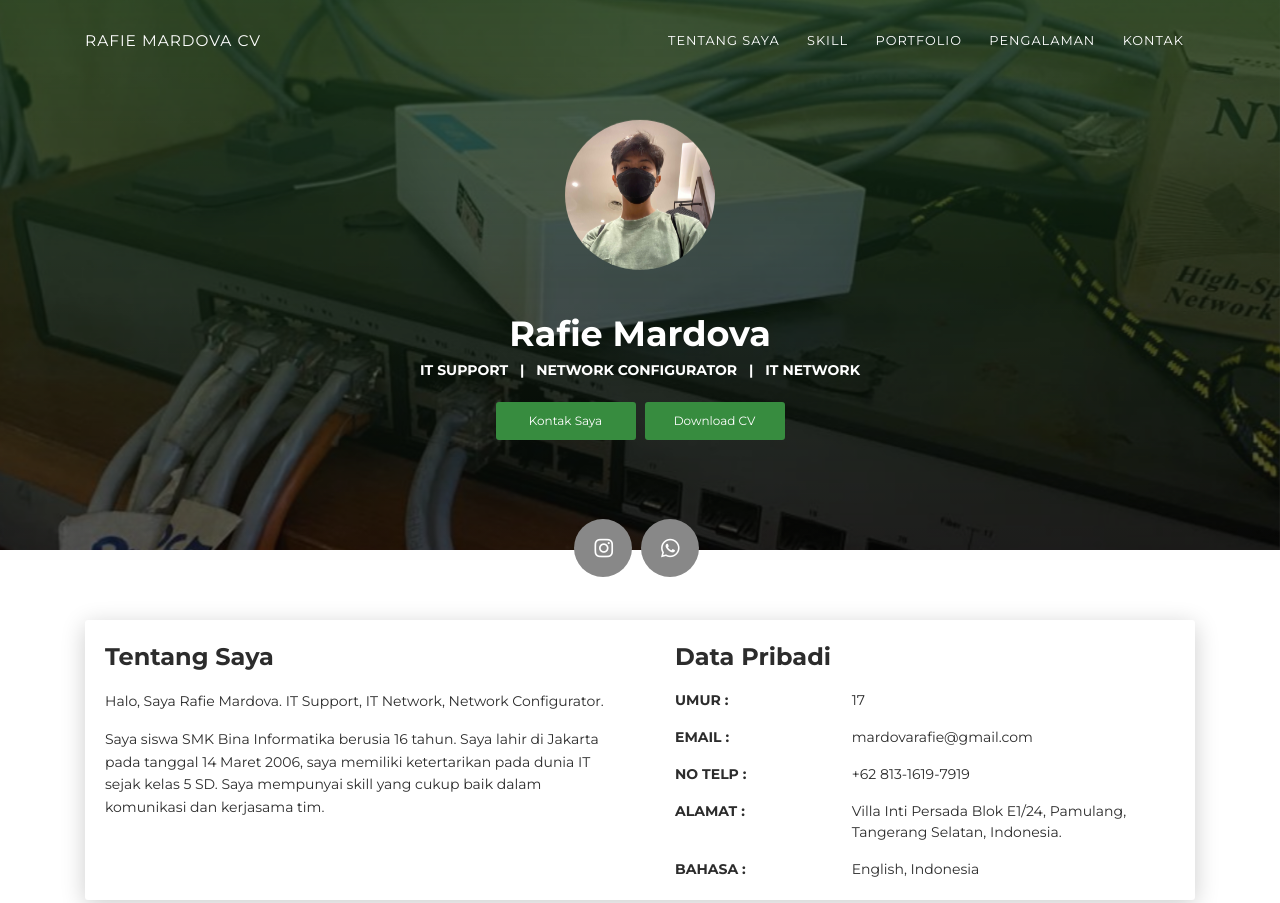
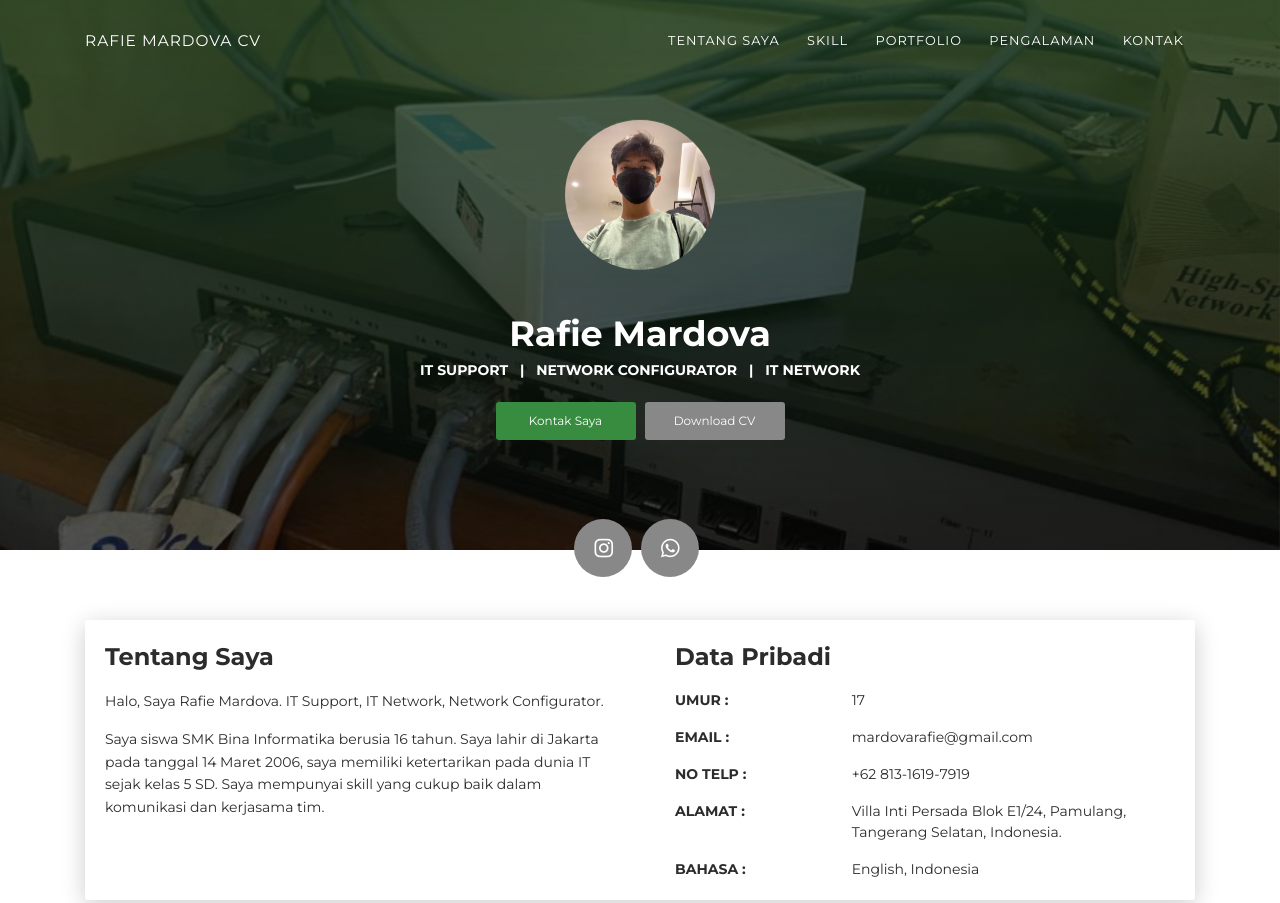
Before and after one commit to afieem/afieem.github.io, a plain HTML site: page index.html in a window 1280 px wide. Shown: the top 903 px of the page. Drawn offline with Linux system fonts and the light colour scheme.

Commit message:
Add files via upload

```diff
--- a/index.html
+++ b/index.html
@@ -50,7 +50,7 @@
         <div class="content-center">
           <div class="cc-profile-image"><a href="#"><img src="images/rafie.png" alt="Image"/></a></div>
           <div class="h2 title">Rafie Mardova</div>
-          <p class="category text-white">IT SUPPORT &nbsp; | &nbsp; NETWORK CONFIGURATOR &nbsp; | &nbsp; IT NETWORK</p><a class="btn btn-primary smooth-scroll mr-2" href="#contact" data-aos="zoom-in" data-aos-anchor="data-aos-anchor">Kontak Saya</a><a class="btn btn-primary" href="https://drive.google.com/uc?export=download&id=1_1Hkuok9yKZzpWU_f2knbmh5TZ8taQ9f" data-aos="zoom-in" data-aos-anchor="data-aos-anchor">Download CV</a>
+          <p class="category text-white">IT SUPPORT &nbsp; | &nbsp; NETWORK CONFIGURATOR &nbsp; | &nbsp; IT NETWORK</p><a class="btn btn-primary smooth-scroll mr-2" href="#contact" data-aos="zoom-in" data-aos-anchor="data-aos-anchor">Kontak Saya</a><a class="btn" href="https://drive.google.com/uc?export=download&id=1_1Hkuok9yKZzpWU_f2knbmh5TZ8taQ9f" data-aos="zoom-in" data-aos-anchor="data-aos-anchor">Download CV</a>
         </div>
       </div>
       <div class="section">
```
